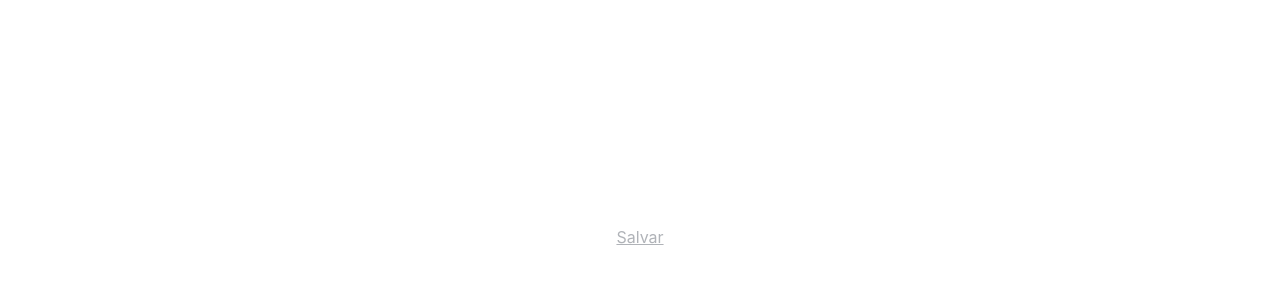
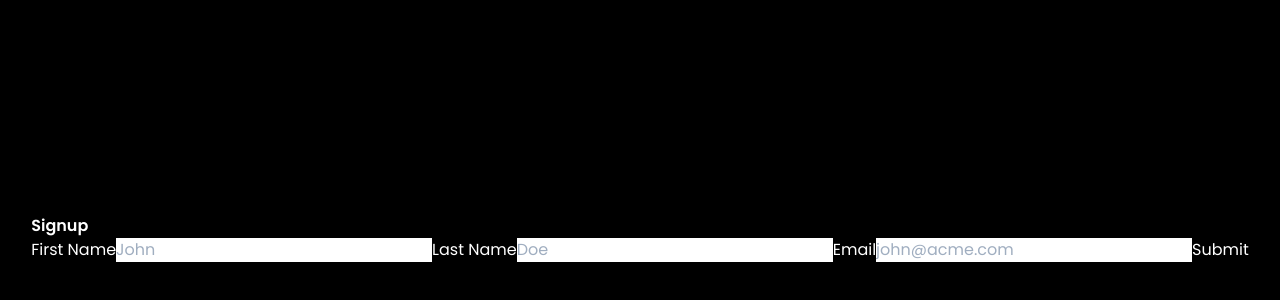
Before and after one commit to devMatheus-Cunha/memo-group, a React (Create React App) app: page / in a window 1280 px wide. Shown: the part 162-462 px from the top of the page. Built offline with nearby package versions, Linux system fonts and the light colour scheme.

Commit message:
feat: add structure base form

```diff
--- a/src/App.tsx
+++ b/src/App.tsx
@@ -1,7 +1,7 @@
 import React from "react";
 
 // components
-import { ButtonComponent } from "./components/ButtonComponent";
+import { FormComponent } from "./components/FormComponent";
 
 function App() {
   const handleSubmit = (): void => {
@@ -11,13 +11,7 @@ function App() {
   };
   return (
     <>
-      <ButtonComponent
-        text="Salvar"
-        loading={false}
-        handleSubmit={handleSubmit}
-        type="submit"
-        style="back"
-      />
+      <FormComponent />
     </>
   );
 }
--- a/src/assets/styles/glogbalStyles.ts
+++ b/src/assets/styles/glogbalStyles.ts
@@ -45,6 +45,7 @@ export const GlobalStyle = createGlobalStyle`
     align-items: center;
     justify-content: center;
     height: 100vh;
+    color: white;
   }
 
   body, input, textarea, button {
--- /dev/null
+++ b/src/components/FormComponent/index.tsx
@@ -0,0 +1,46 @@
+import React from 'react';
+import { Formik, Field, Form, FormikHelpers } from 'formik';
+
+interface Values {
+  firstName: string;
+  lastName: string;
+  email: string;
+}
+
+export const FormComponent: React.FC = () => {
+  const sleep = (ms: any) => new Promise((r) => setTimeout(r, ms));
+  return (
+    <div>
+    <h1>Signup</h1>
+    <Formik
+      initialValues={{
+        firstName: '',
+        lastName: '',
+        email: '',
+      }}
+        onSubmit={async (values) => {
+          await sleep(500);
+          console.log(values)
+        }}
+    >
+      <Form>
+        <label htmlFor="firstName">First Name</label>
+        <Field id="firstName" name="firstName" placeholder="John" />
+
+        <label htmlFor="lastName">Last Name</label>
+        <Field id="lastName" name="lastName" placeholder="Doe" />
+
+        <label htmlFor="email">Email</label>
+        <Field
+          id="email"
+          name="email"
+          placeholder="john@acme.com"
+          type="email"
+        />
+
+        <button type="submit">Submit</button>
+      </Form>
+    </Formik>
+  </div>
+  );
+}
```
